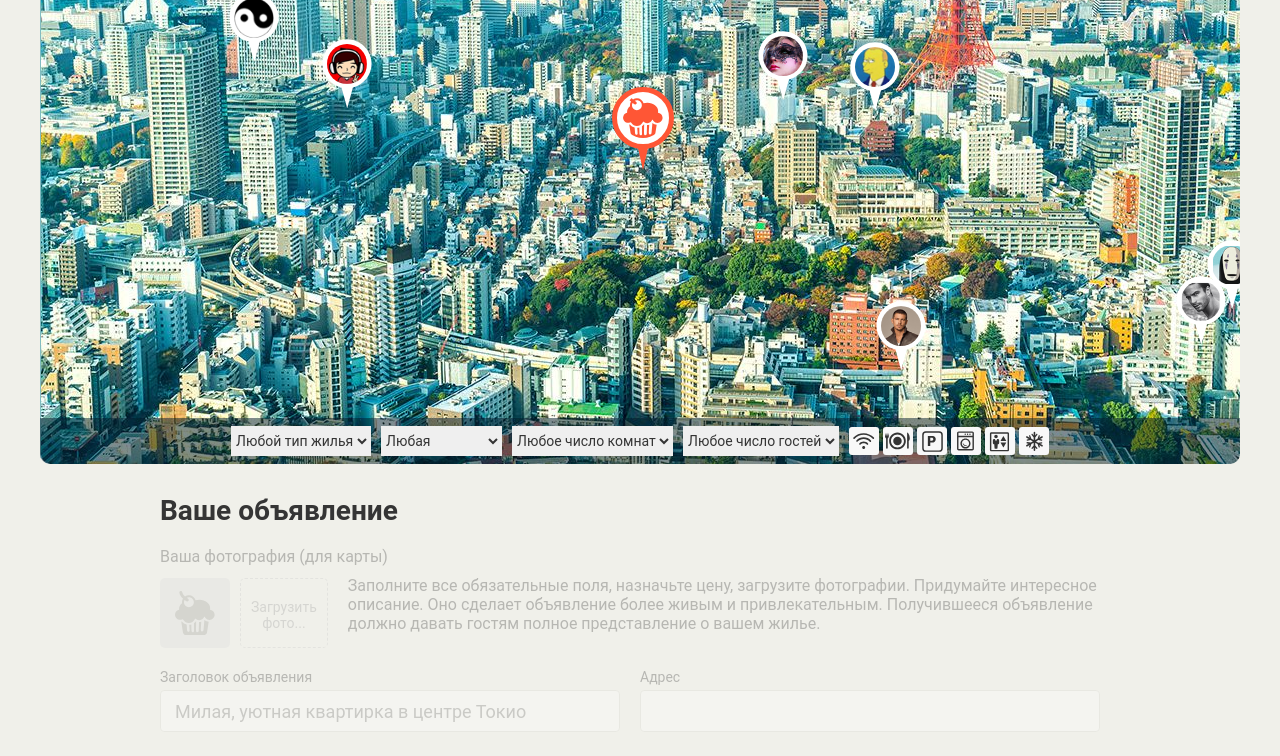
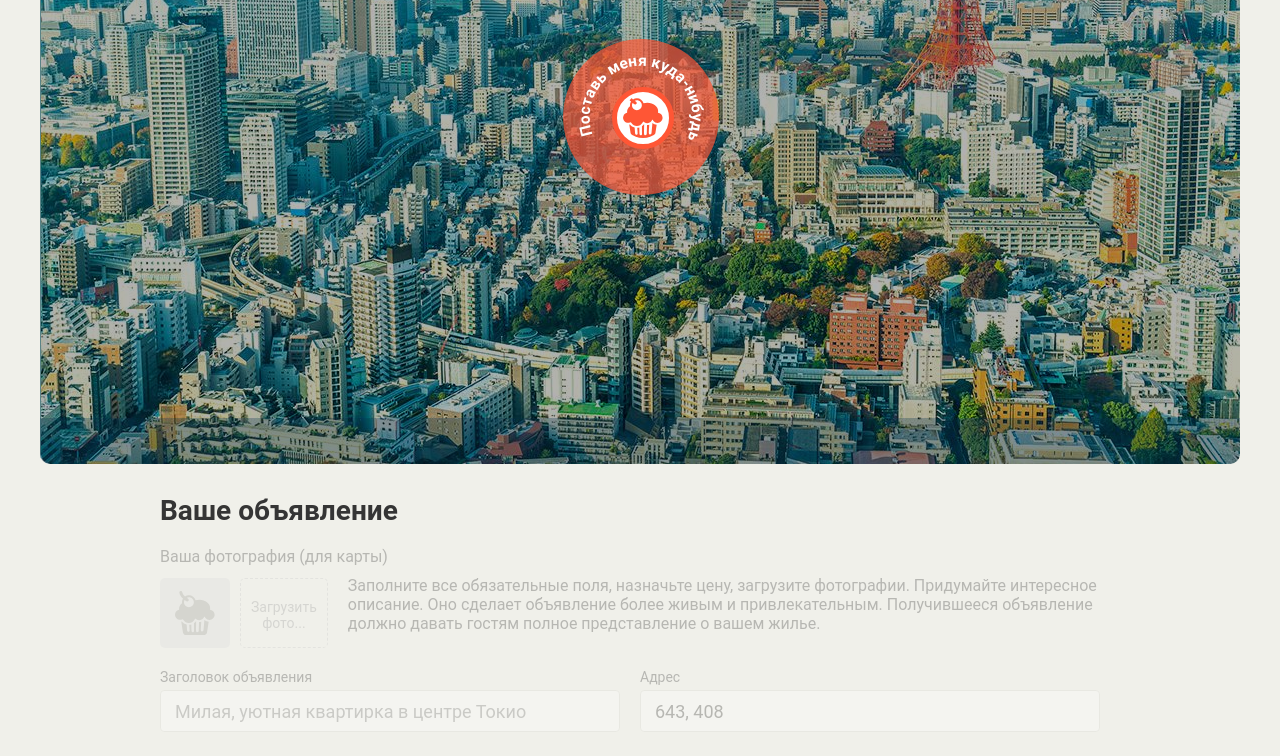
Before and after one commit to Elenkan/477225-keksobooking-19, a website: page index.html in a window 1280 px wide. Shown: the part 286-1042 px from the top of the page. Drawn offline with Linux system fonts and the light colour scheme; files whose address does not match are found by name.

Commit message:
Поправила вычисления координат меток, добавлены обработчики событий

```diff
--- a/index.html
+++ b/index.html
@@ -23,7 +23,7 @@
         <div class="map__overlay">
           <h2 class="map__title">И снова Токио!</h2>
         </div>
-        <button class="map__pin map__pin--main" style="left: 570px; top: 375px;">
+        <button class="map__pin map__pin--main" tabindex="0" style="left: 570px; top: 375px;">
           <img src="img/muffin-red.svg" width="40" height="44" draggable="false" alt="Метка объявления">
           <svg viewBox="0 0 70 70" width="156" height="156" aria-label="Метка для поиска жилья">
             <defs>
@@ -84,7 +84,7 @@
     <!-- Форма объявления -->
     <section class="notice">
       <h2 class="notice__title">Ваше объявление</h2>
-      <form class="ad-form ad-form--disabled" method="post" enctype="multipart/form-data" autocomplete="off">
+      <form class="ad-form ad-form--disabled" method="post"  action="https://js.dump.academy/keksobooking" enctype="multipart/form-data" autocomplete="off">
         <fieldset class="ad-form-header">
           <legend class="ad-form-header__title">Ваша фотография (для карты)</legend>
           <div class="ad-form-header__upload">
@@ -100,7 +100,7 @@
         </fieldset>
         <fieldset class="ad-form__element ad-form__element--wide">
           <label class="ad-form__label" for="title">Заголовок объявления</label>
-          <input id="title" name="title" type="text" placeholder="Милая, уютная квартирка в центре Токио">
+          <input id="title" name="title" type="text" placeholder="Милая, уютная квартирка в центре Токио" minlength="30" maxlength="100" required>
         </fieldset>
         <fieldset class="ad-form__element ad-form__element--wide">
           <label class="ad-form__label" for="address">Адрес</label>
@@ -117,7 +117,7 @@
         </fieldset>
         <fieldset class="ad-form__element">
           <label class="ad-form__label" for="price">Цена за ночь, руб.</label>
-          <input id="price" name="price" type="number" placeholder="5000">
+          <input id="price" name="price" type="number" placeholder="5000" maxlength="1000000" required>
         </fieldset>
         <fieldset class="ad-form__element ad-form__element--time">
           <label class="ad-form__label" for="timein">Время заезда и выезда</label>
--- a/js/main.js
+++ b/js/main.js
@@ -1,6 +1,13 @@
 'use strict';
 var similarPinTemplate = document.querySelector('#pin').content.querySelector('.map__pin');
 var pinList = document.querySelector('.map__pins');
+var fields = document.querySelectorAll('fieldset');
+var mapFilter = document.querySelector('.map__filters');
+var mainForm = document.querySelector('.ad-form');
+var mainPin = document.querySelector('.map__pin--main');
+var MAIN_PIN_HEIGHT = 84;
+var PIN_WIDTH = 50;
+var PIN_HEIGHT = 70;
 var NUMBER_OF_ELEMENTS = 8;
 var TITLES = ['Квартира в центре', 'Дом в спальном районе', 'Отличный вид', 'Тихий район', 'Рядом с парком', 'Отличные соседи', 'Своя парковка', 'Лофт'];
 var TYPES = ['palace', 'flat', 'house', 'bungalo'];
@@ -9,9 +16,11 @@ var CHECKOUTS = ['12:00', '13:00', '14:00'];
 var FEATURES = ['wifi', 'dishwasher', 'parking', 'washer', 'elevator', 'conditioner'];
 var DESCRIPTIONS = ['Уютная квартира', 'Бесплатная парковка', 'Самая низкая цена', 'Можно с домашними животными', 'Есть вся кухонная техника', 'Большие комнаты', 'Большой балкон', 'Отдельный лифт'];
 var PHOTOS = ['http://o0.github.io/assets/images/tokyo/hotel1.jpg', 'http://o0.github.io/assets/images/tokyo/hotel2.jpg', 'http://o0.github.io/assets/images/tokyo/hotel3.jpg'];
+var address = mainForm.querySelector('#address');
 var getRandomNumber = function (min, max) {
   return ((Math.round(Math.random() * (max - min + 1)) + min));
 };
+
 var getRandomElement = function (arr) {
   return Math.round(Math.random() * (arr.length - 1));
 };
@@ -25,7 +34,6 @@ var getNewArrowLength = function (arr) {
 var getNonRepeatingNumber = function (number) {
   var n = number + 1;
   var b = '0' + n;
-
   return b;
 };
 
@@ -60,15 +68,13 @@ var getNewArrow = function () {
   return arr;
 };
 
-document.querySelector('.map').classList.remove('map--faded');
-
 var adverts = getNewArrow();
 
 var renderAdvert = function (adv) {
   var pinElement = similarPinTemplate.cloneNode(true);
   pinElement.querySelector('img').src = adv.author.avatar;
   pinElement.querySelector('img').alt = adv.offer.title;
-  pinElement.style = 'left: ' + adv.location.x + 'px; top: ' + adv.location.y + 'px';
+  pinElement.style = 'left: ' + (adv.location.x + (PIN_WIDTH / 2)) + 'px; top: ' + (adv.location.y + PIN_HEIGHT) + 'px';
   return pinElement;
 };
 
@@ -80,4 +86,68 @@ var filledList = function () {
   pinList.appendChild(fragment);
 };
 
-filledList();
+var mapOpen = function () {
+  document.querySelector('.map').classList.remove('map--faded');
+  filledList();
+};
+
+var mapClose = function () {
+  document.querySelector('.map').classList.add('map--faded');
+};
+
+
+var getCenterCoordinatePin = function () {
+  var mainPinX = Math.round(mainPin.getBoundingClientRect().left + (mainPin.offsetWidth / 2));
+  var mainPinY = Math.round(mainPin.getBoundingClientRect().top + (mainPin.offsetHeight / 2));
+  return (mainPinX + ', ' + mainPinY);
+};
+
+var formClose = function () {
+  mapFilter.classList.add('.ad-form--disabled');
+  address.value = getCenterCoordinatePin();
+  for (var i = 0; i < fields.length; i++) {
+    fields[i].setAttribute('disabled', 'disabled');
+  }
+};
+
+var getBottomCoordinatePin = function () {
+  var mainPinX = Math.round(mainPin.getBoundingClientRect().left + (mainPin.offsetWidth / 2));
+  var mainPinY = mainPin.getBoundingClientRect().top + MAIN_PIN_HEIGHT;
+  return (mainPinX + ', ' + mainPinY);
+};
+
+var formOpen = function () {
+  mapFilter.classList.remove('ad-form--disabled');
+  mainForm.classList.remove('ad-form--disabled');
+  for (var i = 0; i < fields.length; i++) {
+    fields[i].removeAttribute('disabled');
+  }
+  address.value = getBottomCoordinatePin();
+};
+
+mapClose();
+formClose();
+
+mainPin.addEventListener('mousedown', function (evt) {
+  if (evt.which === 1) {
+    mapOpen();
+    formOpen();
+  }
+});
+
+mainPin.addEventListener('keydown', function (evt) {
+  if (evt.key === 'Enter') {
+    mapOpen();
+    formOpen();
+  }
+});
+
+var roomNumber = mainForm.querySelector('#room_number');
+var capacity = mainForm.querySelector('#capacity');
+
+var m = function () {
+  if ((roomNumber.value = 1) && (capacity.value >= 2)) {
+    console.log('f');
+  }
+};
+m();
```
